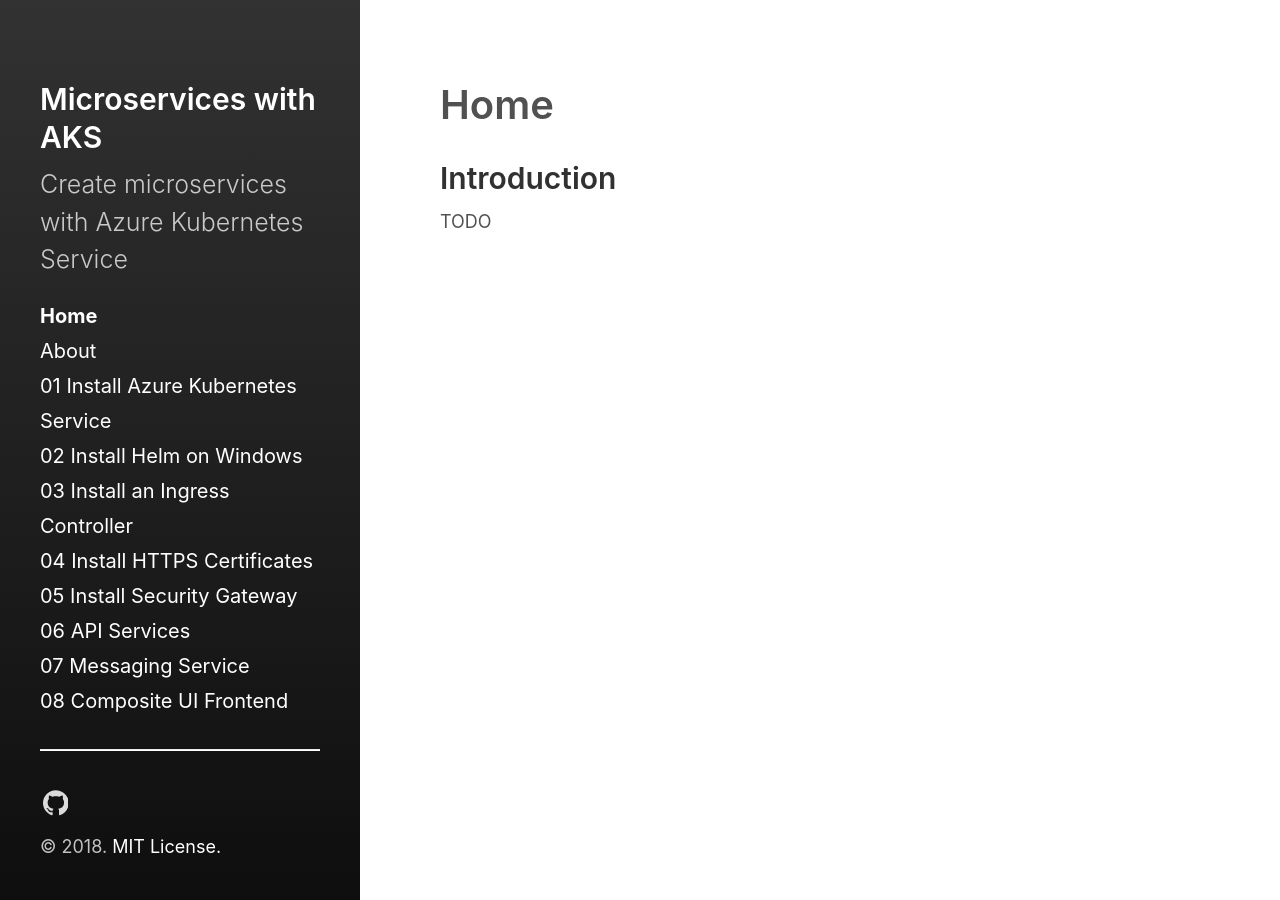
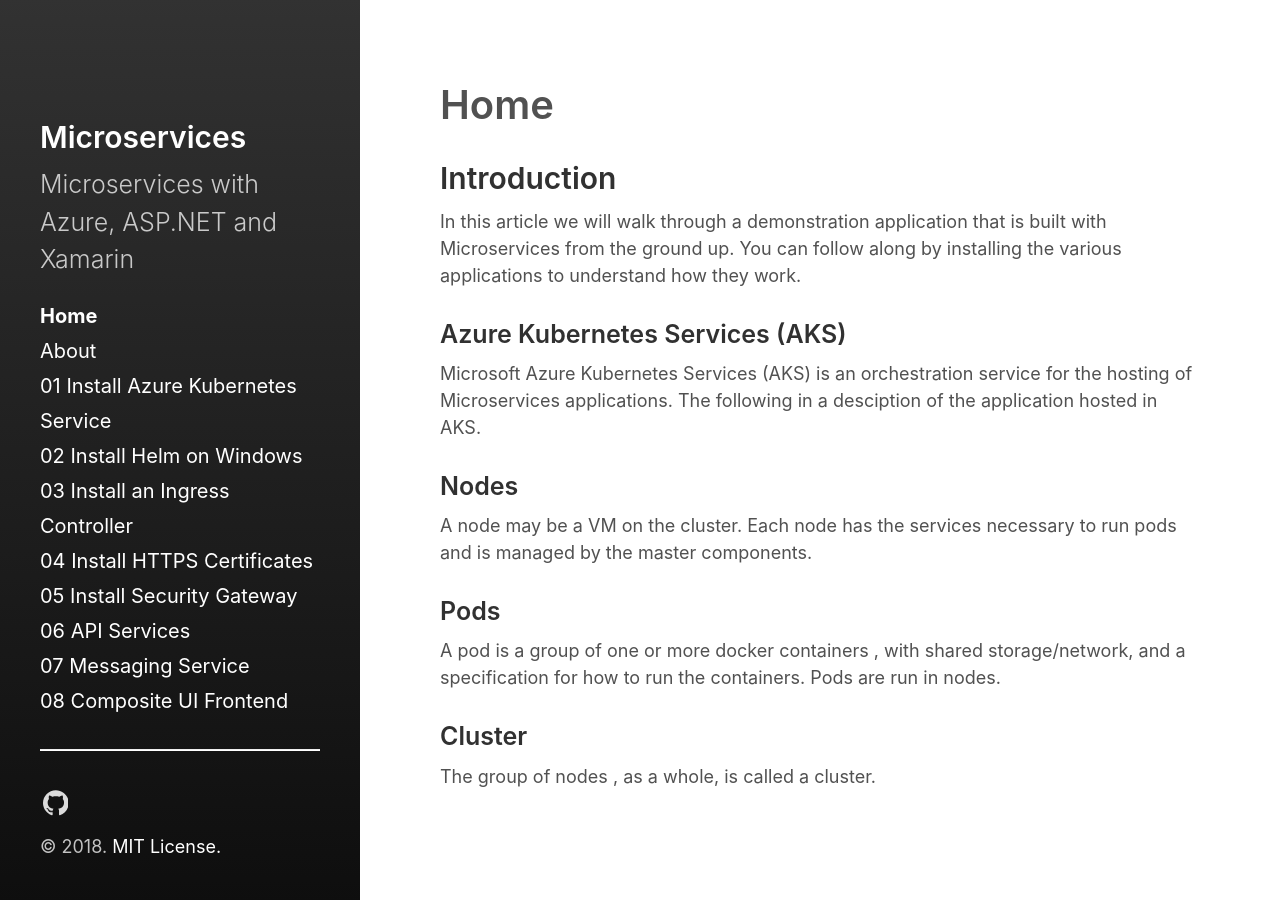
Before and after one commit to lulzzz/documentation-1, a Jekyll site: the page built from docs/index.md, in a window 1280 px wide. Built offline with Jekyll 4.4.1, drawn with Linux system fonts in a browser that asks for light colours.

Commit message:
added intro

```diff
--- a/docs/_config.yml
+++ b/docs/_config.yml
@@ -3,9 +3,9 @@ markdown:         kramdown
 highlighter:      rouge
 
 # Setup
-title:            Microservices with AKS
+title:            Microservices
 tagline:          'V1'
-description:      'Create microservices with Azure Kubernetes Service'
+description:      'Microservices with Azure, ASP.NET and Xamarin'
 url:              https://microservices.rclapp.com
 baseurl:          # the optional subpath of your site, e.g. "/blog"
                   # NB: This applies to all pages in your Jekyll site.
--- a/docs/index.md
+++ b/docs/index.md
@@ -5,4 +5,20 @@ title: Home
 
 ## Introduction
 
-TODO
+In this article we will walk through a demonstration application that is built with Microservices from the ground up. You can follow along by installing the various applications to understand how they work.
+
+### Azure Kubernetes Services (AKS)
+
+Microsoft Azure Kubernetes Services (AKS) is an orchestration service for the hosting of Microservices applications. The following in a desciption of the application hosted in AKS.
+
+### Nodes
+
+A node may be a VM on the cluster. Each node has the services necessary to run pods and is managed by the master components.
+
+### Pods
+
+A pod is a group of one or more docker containers , with shared storage/network, and a specification for how to run the containers. Pods are run in nodes.
+
+### Cluster
+
+The group of nodes , as a whole, is called a cluster.
```
Also changed, not shown: images/cluster.PNG (added).
